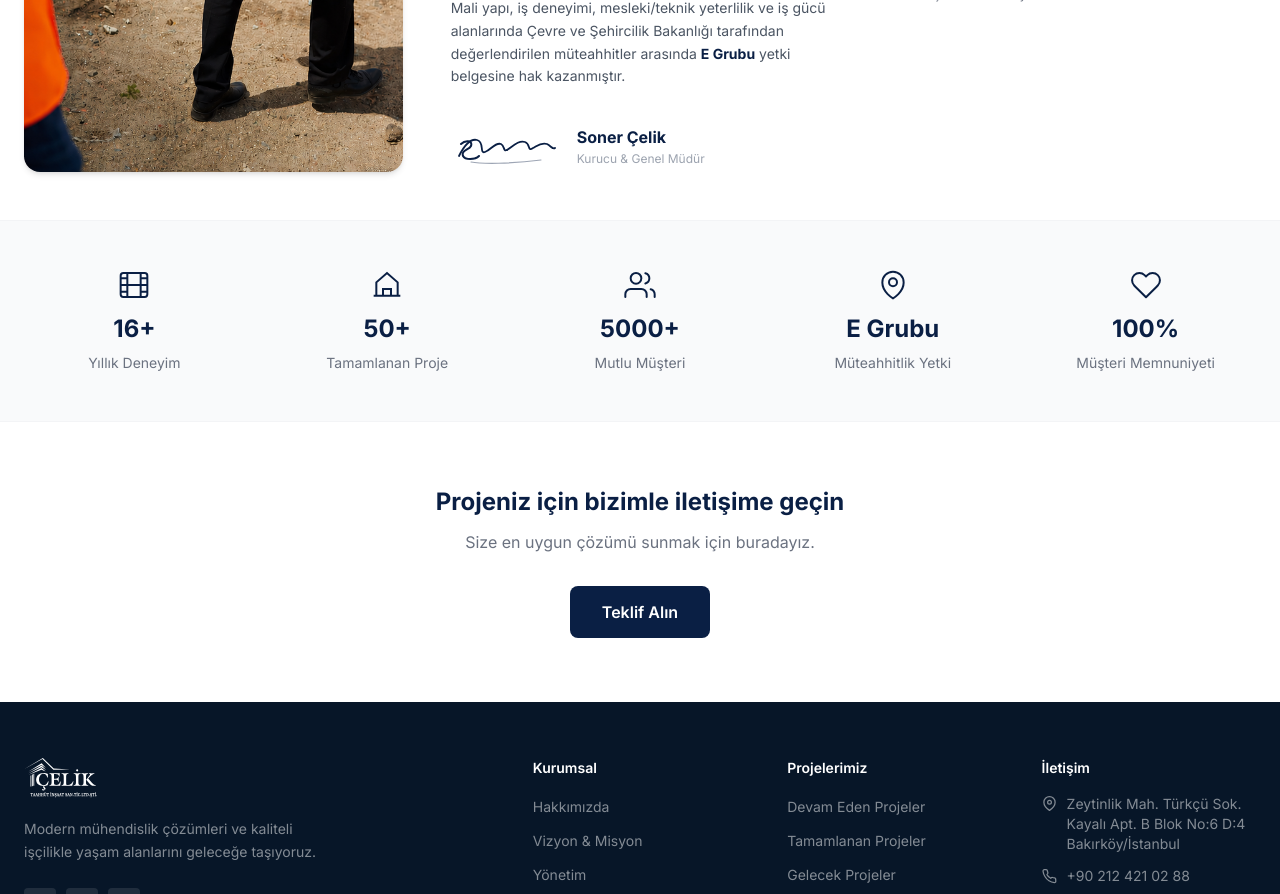
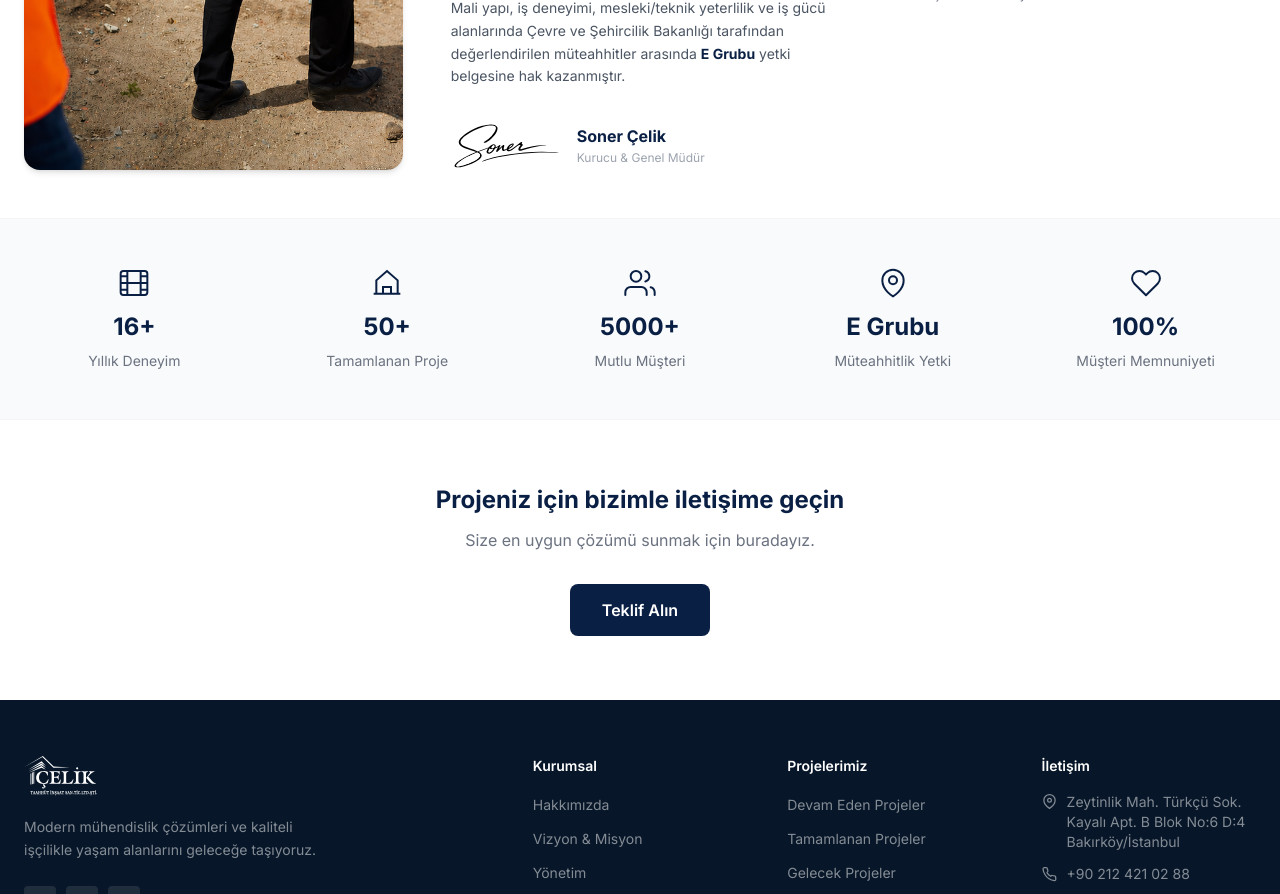
Before and after one commit to dagemre/celik-web, a Next.js app: page /hakkimizda in a window 1280 px wide. Shown: the part 860-1754 px from the top of the page. Built offline with nearby package versions, Linux system fonts and the light colour scheme.

Commit message:
Hakkımızda: Soner Çelik imzası gerçek SVG ile değiştirildi

```diff
--- a/app/hakkimizda/page.tsx
+++ b/app/hakkimizda/page.tsx
@@ -55,25 +55,7 @@ export default function HakkimizdaPage() {
 
               {/* İmza */}
               <div className="mt-8 flex items-center gap-4">
-                <svg width="110" height="52" viewBox="0 0 110 52" fill="none" xmlns="http://www.w3.org/2000/svg">
-                  <path
-                    d="M8 36 C12 28, 18 18, 26 20 C34 22, 28 34, 34 32 C40 30, 44 22, 50 24 C54 26, 52 32, 56 30"
-                    stroke="#0A1F44" strokeWidth="1.8" strokeLinecap="round" strokeLinejoin="round" fill="none"
-                  />
-                  <path
-                    d="M56 30 C62 26, 68 20, 74 22 C80 24, 76 32, 82 28 C86 26, 90 22, 96 24 C100 26, 102 30, 104 28"
-                    stroke="#0A1F44" strokeWidth="1.8" strokeLinecap="round" strokeLinejoin="round" fill="none"
-                  />
-                  <path
-                    d="M20 42 C30 44, 60 44, 90 40"
-                    stroke="#0A1F44" strokeWidth="1.2" strokeLinecap="round" fill="none" opacity="0.4"
-                  />
-                  {/* S harfi */}
-                  <path
-                    d="M10 24 C14 20, 22 20, 20 26 C18 30, 10 30, 12 36 C14 40, 24 40, 28 36"
-                    stroke="#0A1F44" strokeWidth="2" strokeLinecap="round" strokeLinejoin="round" fill="none"
-                  />
-                </svg>
+                <img src="/snr-imza.svg" alt="Soner Çelik İmza" width={110} height={52} />
                 <div>
                   <p className="font-bold text-[#0A1F44] text-base">Soner Çelik</p>
                   <p className="text-gray-400 text-xs mt-0.5">Kurucu & Genel Müdür</p>
```
Also changed, not shown: public/snr-imza.svg (added).
